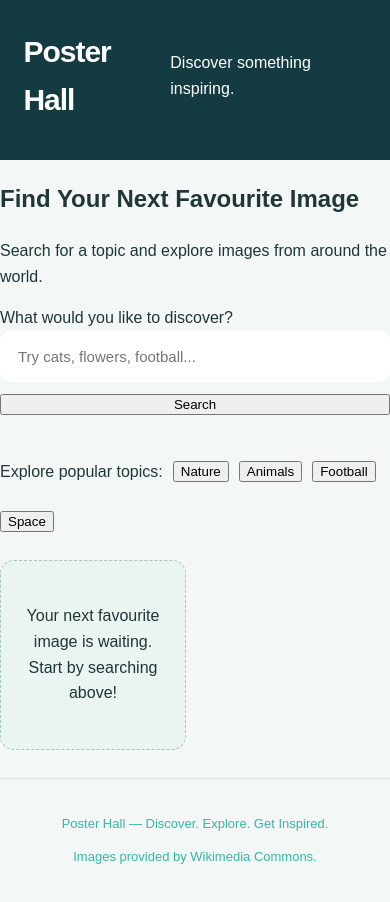
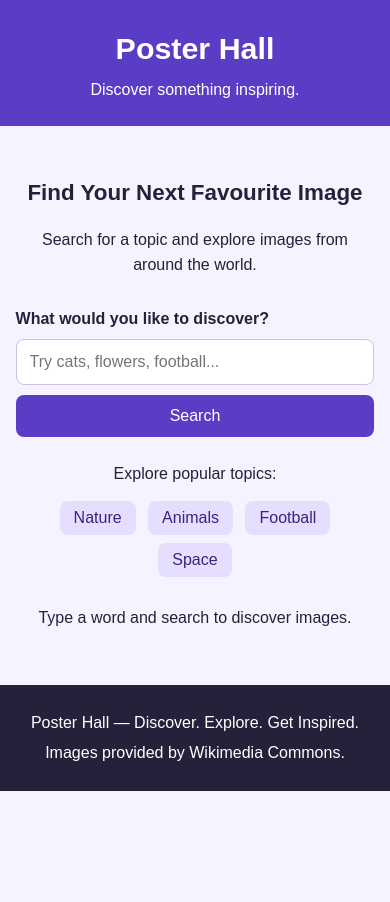
Before and after one commit to gayatripotluri20-07-2008/POSTER-HALL, a plain HTML site: page index.html.html in a window 390 px wide. After the commit the page ends 844 px from the top, so only its background shows below. Drawn offline with Linux system fonts and the light colour scheme.

Commit message:
Add loading and error states and polish Poster Hall

```diff
--- a/index.html.html
+++ b/index.html.html
@@ -1,4 +1,3 @@
-
 <!DOCTYPE html>
 <html lang="en">
 <head>
@@ -7,16 +6,14 @@
 
     <title>Poster Hall | Discover Something Inspiring</title>
 
-    <!-- Connect the CSS file -->
+    <!-- Connect CSS -->
     <link rel="stylesheet" href="style.css">
 
-    <!-- Connect JavaScript in the head.
-         defer waits until HTML parsing is complete. -->
+    <!-- Connect JavaScript after the HTML is parsed -->
     <script src="script.js" defer></script>
 </head>
 
 <body>
-    <!-- Website header -->
     <header class="site-header">
         <div class="brand">
             <h1>Poster Hall</h1>
@@ -24,19 +21,17 @@
         </div>
     </header>
 
-    <!-- Main website content -->
     <main class="container">
-
-        <!-- Intro section -->
         <section class="intro">
             <h2>Find Your Next Favourite Image</h2>
             <p>Search for a topic and explore images from around the world.</p>
         </section>
 
-        <!-- Search form -->
         <section class="search-section">
             <form id="search-form">
-                <label for="search-input">What would you like to discover?</label>
+                <label for="search-input">
+                    What would you like to discover?
+                </label>
 
                 <div class="search-controls">
                     <input
@@ -53,7 +48,6 @@
             </form>
         </section>
 
-        <!-- Optional quick-search suggestions -->
         <section class="suggestions" aria-label="Popular searches">
             <p>Explore popular topics:</p>
 
@@ -74,23 +68,21 @@
             </button>
         </section>
 
-        <!-- Result count updated by JavaScript -->
-        <p id="result-count" aria-live="polite"></p>
+        <!-- Messages for loading, errors and result counts -->
+        <p id="status" class="status-message" role="status" aria-live="polite">
+            Type a word and search to discover images.
+        </p>
 
-        <!-- JavaScript inserts image cards here -->
+        <p id="result-count" class="result-count" aria-live="polite"></p>
+
+        <!-- JavaScript adds image cards here -->
         <section
             id="results"
             class="results-grid"
             aria-label="Image search results"
-        >
-            <p class="empty-state">
-                Your next favourite image is waiting. Start by searching above!
-            </p>
-        </section>
-
+        ></section>
     </main>
 
-    <!-- Website footer -->
     <footer class="site-footer">
         <p>Poster Hall — Discover. Explore. Get Inspired.</p>
         <p>Images provided by Wikimedia Commons.</p>
--- a/style.css
+++ b/style.css
@@ -1,233 +1,243 @@
 
-/* 1. Basic page settings */
+
+/* General page styling */
 * {
     box-sizing: border-box;
-}
-
-:root {
-    --background: #f3f7f6;
-    --surface: #ffffff;
-    --primary: #153b42;
-    --accent: #6342c7;
-    --text: #203638;
-    --muted: #39b6a7;
-    --border: #dce7e4;
 }
 
 body {
     margin: 0;
     font-family: Arial, Helvetica, sans-serif;
-    background: var(--background);
-    color: var(--text);
+    background-color: #f5f3ff;
+    color: #25213b;
     line-height: 1.6;
 }
 
-/* 2. Header and branding */
+/* Website header */
 .site-header {
-    background: var(--primary);
+    background-color: #5b3cc4;
     color: white;
-    padding: 36px 8% 48px;
-    text-align: left;
-}
-
-.brand {
-    display: flex;
-    align-items: center;
-    gap: 10px;
-}
-
-.brand-icon {
-    color: var(--accent);
-    font-size: 32px;
+    padding: 24px 20px;
+    text-align: center;
 }
 
 .brand h1 {
     margin: 0;
-    font-size: 30px;
-    letter-spacing: -1px;
+    font-size: 2.3rem;
 }
 
-.tagline {
-    margin: 4px 0 28px;
-    color: #c7dddc;
+.brand p {
+    margin: 4px 0 0;
 }
 
-/* 3. Search control */
-.search-form {
-    max-width: 760px;
+/* Main content */
+.container {
+    width: min(1100px, 92%);
+    margin: 0 auto;
+    padding: 30px 0;
 }
 
-.search-form label {
+.intro {
+    text-align: center;
+    margin-bottom: 28px;
+}
+
+.intro h2 {
+    margin-bottom: 8px;
+    font-size: 1.8rem;
+}
+
+/* Search form */
+.search-section {
+    max-width: 700px;
+    margin: 0 auto 24px;
+}
+
+.search-section label {
     display: block;
     margin-bottom: 8px;
-    font-size: 14px;
-    color: #e0eeeb;
+    font-weight: bold;
 }
 
 .search-controls {
     display: flex;
-    gap: 12px;
+    gap: 10px;
 }
 
-#search-input {
+.search-controls input {
     flex: 1;
     min-width: 0;
-    padding: 15px 16px;
-    border: 2px solid transparent;
-    border-radius: 10px;
-    font-size: 15px;
-    background: white;
-    color: var(--text);
+    padding: 13px;
+    border: 1px solid #c9c1e8;
+    border-radius: 8px;
+    font-size: 1rem;
 }
 
-#search-input:focus {
-    outline: 3px solid var(--accent);
-    outline-offset: 2px;
+button {
+    cursor: pointer;
+    border: none;
+    border-radius: 8px;
+    font-size: 1rem;
 }
 
-#search-button {
-    padding: 14px 22px;
-    border: none;
-    border-radius: 10px;
-    background: var(--accent);
-    color: var(--primary);
-    font-size: 15px;
-    font-weight: bold;
-    cursor: pointer;
+.search-controls button {
+    padding: 12px 22px;
+    background-color: #5b3cc4;
+    color: white;
 }
 
-/* 4. Main content */
-.main-content {
-    max-width: 1200px;
-    margin: 0 auto;
-    padding: 42px 6%;
+.search-controls button:hover {
+    background-color: #452a9f;
 }
 
-.section-heading {
-    display: flex;
-    justify-content: space-between;
-    align-items: end;
-    gap: 20px;
+button:focus-visible,
+input:focus-visible {
+    outline: 3px solid #a99af0;
+    outline-offset: 3px;
 }
 
-.eyebrow {
-    color: #287b69;
-    font-size: 11px;
-    font-weight: bold;
-    letter-spacing: 2px;
-    margin: 0 0 6px;
+/* Popular search buttons */
+.suggestions {
+    text-align: center;
+    margin-bottom: 24px;
 }
 
-.section-heading h2 {
-    margin: 0;
-    font-size: clamp(23px, 3vw, 34px);
-    line-height: 1.25;
+.suggestions p {
+    margin-bottom: 10px;
+}
+
+.suggestion-chip {
+    margin: 4px;
+    padding: 8px 14px;
+    background-color: #e5defe;
+    color: #39247e;
+}
+
+.suggestion-chip:hover {
+    background-color: #d3c6ff;
+}
+
+/* Loading, empty and error messages */
+.status-message,
+.result-count {
+    text-align: center;
+    margin: 16px 0;
+}
+
+.status-message {
+    font-weight: 500;
+}
+
+.status-message.error {
+    color: #b42318;
+}
+
+.status-message.empty {
+    color: #5b3cc4;
 }
 
 .result-count {
-    color: var(--muted);
-    font-size: 13px;
+    font-size: 0.95rem;
+    color: #5e5874;
 }
 
-/* 5. Original feature: topic suggestion chips */
-.suggestions {
-    display: flex;
-    flex-wrap: wrap;
-    align-items: center;
-    gap: 10px;
-    margin: 28px 0;
+/* Loading spinner */
+.spinner {
+    display: inline-block;
+    width: 18px;
+    height: 18px;
+    margin-right: 8px;
+    border: 3px solid #ded6ff;
+    border-top-color: #5b3cc4;
+    border-radius: 50%;
+    vertical-align: middle;
+    animation: spin 0.8s linear infinite;
 }
 
-.suggestion-label {
-    margin-right: 4px;
-    font-size: 13px;
-    color: var(--muted);
+@keyframes spin {
+    to {
+        transform: rotate(360deg);
+    }
 }
 
-.chip {
-    border: 1px solid var(--border);
-    border-radius: 24px;
-    padding: 8px 16px;
-    background: var(--surface);
-    color: var(--text);
-    cursor: pointer;
+/* Image results grid */
+.results-grid {
+    display: grid;
+    grid-template-columns: repeat(3, minmax(0, 1fr));
+    gap: 22px;
+    margin-top: 24px;
 }
 
-.chip:hover {
-    border-color: var(--accent);
-    background: #e6f7f1;
+/* Individual image card */
+.card {
+    overflow: hidden;
+    background-color: white;
+    border-radius: 12px;
+    box-shadow: 0 4px 14px rgba(40, 25, 80, 0.1);
+    transition: transform 0.2s ease;
 }
 
-/* 6. Original feature: empty-state message */
-.empty-state {
-    min-height: 190px;
-    margin: 0 0 28px;
-    padding: 30px 16px;
-    border: 1px dashed #a9c6bd;
-    border-radius: 14px;
-    background: #eaf4f0;
-    display: flex;
-    flex-direction: column;
-    justify-content: center;
-    align-items: center;
-    text-align: center;
-    gap: 8px;
+.card:hover {
+    transform: translateY(-4px);
 }
 
-.empty-icon {
-    color: #287b69;
-    font-size: 35px;
+.card img {
+    display: block;
+    width: 100%;
+    height: 230px;
+    object-fit: cover;
+    background-color: #e8e4f4;
 }
 
-.empty-state strong {
-    font-size: 19px;
+.card p {
+    padding: 12px;
+    margin: 0;
+    overflow-wrap: anywhere;
+    font-size: 0.95rem;
 }
 
-.empty-state span:last-child {
-    color: var(--muted);
-    font-size: 14px;
+/* Website footer */
+.site-footer {
+    padding: 20px;
+    background-color: #25213b;
+    color: white;
+    text-align: center;
 }
 
-/* 7. Responsive image results grid */
-.results-grid {
-    display: grid;
-    grid-template-columns: repeat(auto-fill, minmax(220px, 1fr));
-    gap: 18px;
+.site-footer p {
+    margin: 5px 0;
 }
 
-/* 8. Footer */
-.site-footer {
-    padding: 22px;
-    text-align: center;
-    color: var(--muted);
-    font-size: 13px;
-    border-top: 1px solid var(--border);
+/* Tablet layout */
+@media (max-width: 800px) {
+    .results-grid {
+        grid-template-columns: repeat(2, minmax(0, 1fr));
+    }
 }
 
-/* 9. Small-screen layout */
-@media (max-width: 600px) {
-    .site-header {
-        padding: 28px 6% 36px;
+/* Mobile layout */
+@media (max-width: 520px) {
+    .brand h1 {
+        font-size: 1.9rem;
+    }
+
+    .intro h2 {
+        font-size: 1.4rem;
     }
 
     .search-controls {
         flex-direction: column;
     }
 
-    #search-button {
+    .search-controls button {
         width: 100%;
     }
 
-    .section-heading {
-        align-items: flex-start;
-        flex-direction: column;
+    .results-grid {
+        grid-template-columns: 1fr;
     }
 
-    .main-content {
-        padding: 30px 5%;
-    }
-
-    .results-grid {
-        grid-template-columns: repeat(auto-fill, minmax(150px, 1fr));
+    .card img {
+        height: 240px;
     }
 }
```
Also changed, not shown: script.js (+68 -50 lines).
